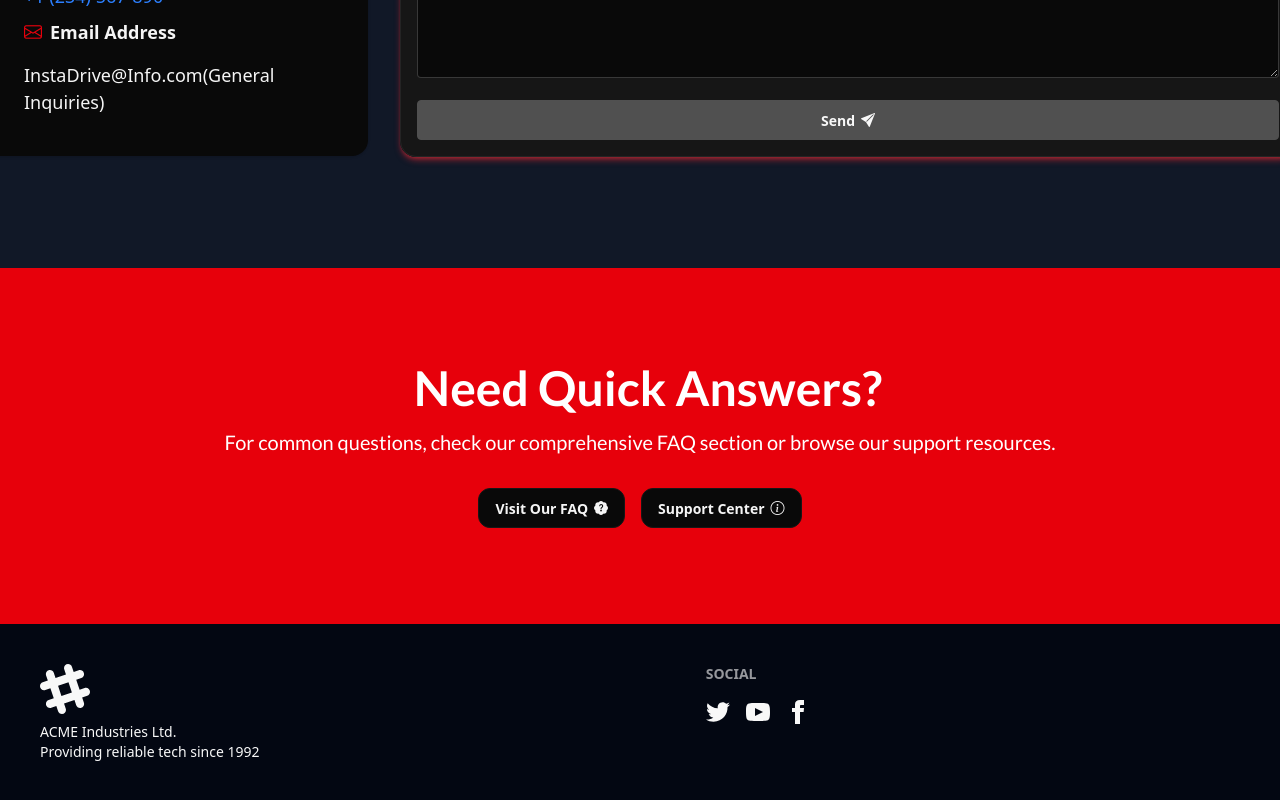
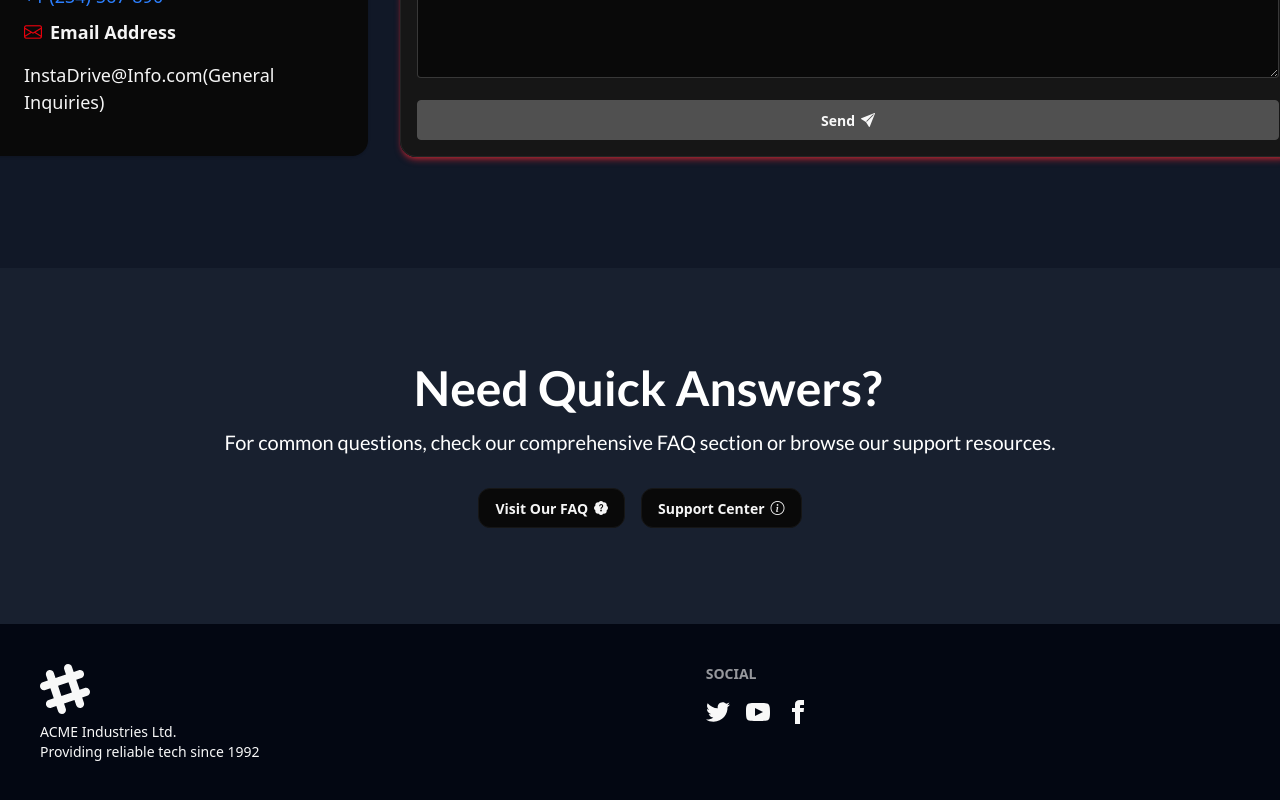
Before and after one commit to jacobferreras/car-rental, a Next.js app: page /contact in a window 1280 px wide. Shown: the part 1004-1804 px from the top of the page. Built offline with nearby package versions, Linux system fonts and the light colour scheme; no server answers.

Commit message:
refactor: update background color in Need Quick Answers section for improved visibility

```diff
--- a/components/ui/contact/ContanctSection.tsx
+++ b/components/ui/contact/ContanctSection.tsx
@@ -71,7 +71,7 @@
       </div>
 
       <div>
-        <div className="flex flex-col justify-center items-center px-2 py-24 bg-red-600">
+        <div className="flex flex-col justify-center items-center px-2 py-24 bg-[#18202f]">
           <div className="text-2xl lg:text-5xl font-family-mono font-bold mb-4 text-white pl-4">
             Need Quick Answers?
           </div>
```
